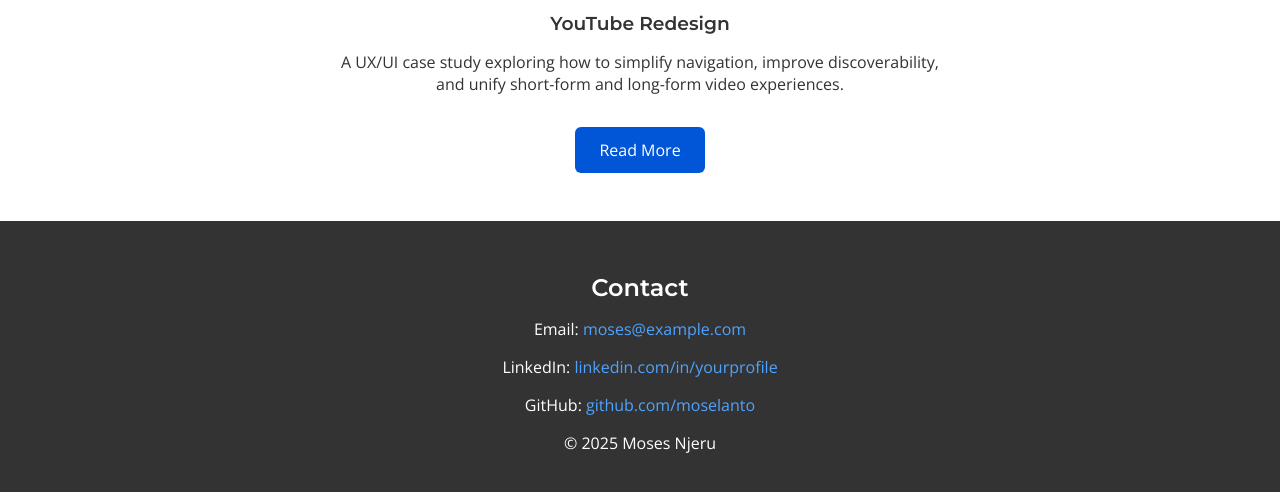
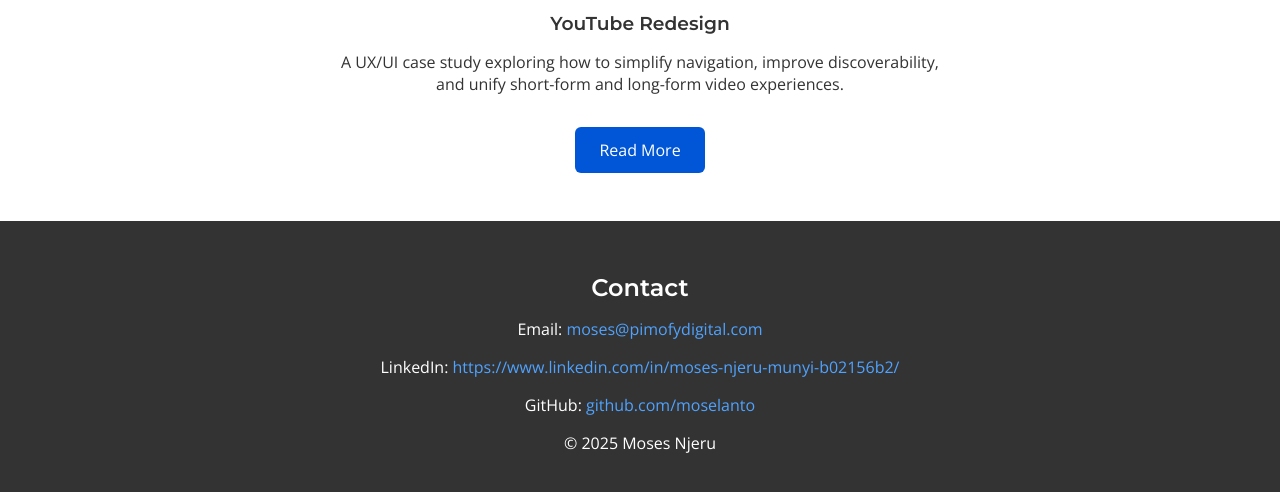
Before and after one commit to moselanto/myportfolio, a plain HTML site: page index.html in a window 1280 px wide. Shown: the part 923-1415 px from the top of the page. Drawn offline with nearby package versions, Linux system fonts and the light colour scheme.

Commit message:
Update index.html

```diff
--- a/index.html
+++ b/index.html
@@ -61,8 +61,8 @@
   <!-- Contact Section -->
   <footer id="contact">
     <h2>Contact</h2>
-    <p>Email: <a href="mailto:moses@example.com">moses@example.com</a></p>
-    <p>LinkedIn: <a href="https://www.linkedin.com/in/yourprofile" target="_blank">linkedin.com/in/yourprofile</a></p>
+    <p>Email: <a href="mailto:moses@pimofydigital.com">moses@pimofydigital.com</a></p>
+    <p>LinkedIn: <a href="https://www.linkedin.com/in/moses-njeru-munyi-b02156b2/" target="_blank">https://www.linkedin.com/in/moses-njeru-munyi-b02156b2/</a></p>
     <p>GitHub: <a href="https://github.com/moselanto" target="_blank">github.com/moselanto</a></p>
     <p class="copyright">© 2025 Moses Njeru</p>
   </footer>
```
